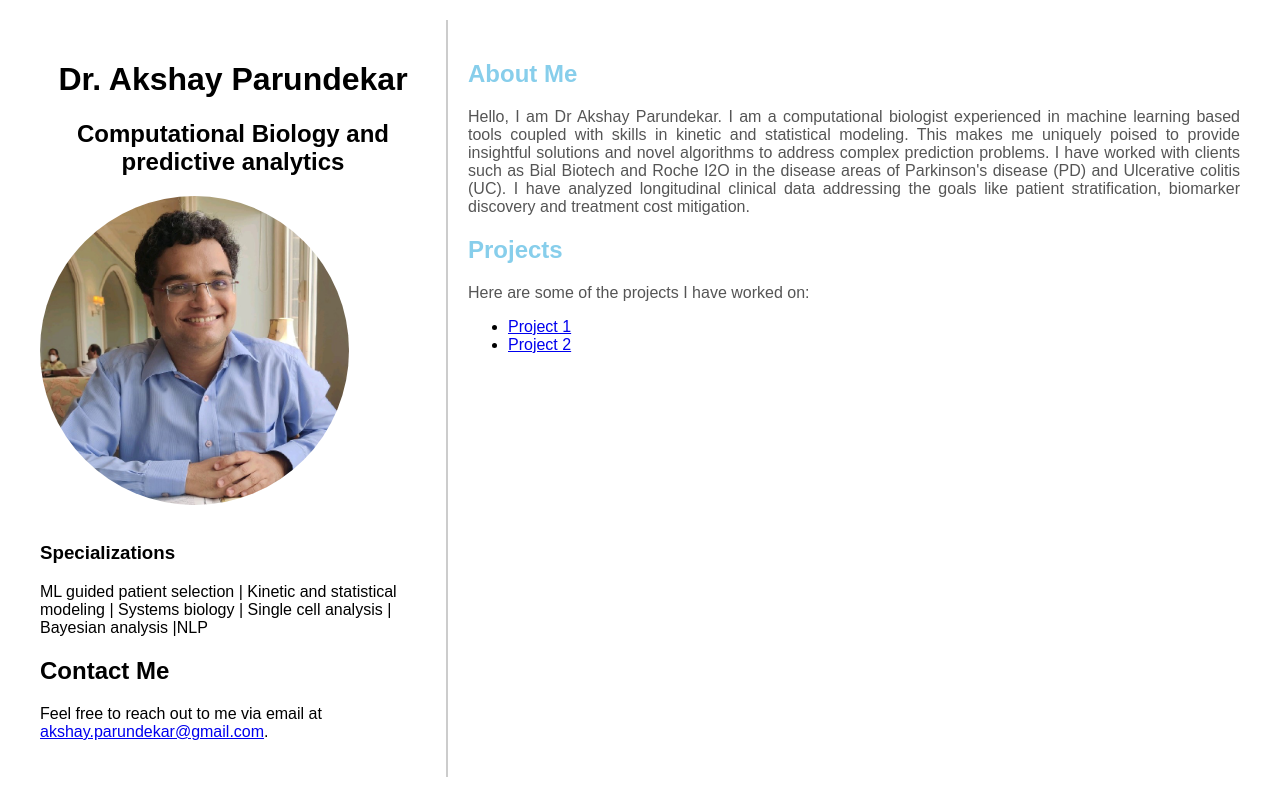
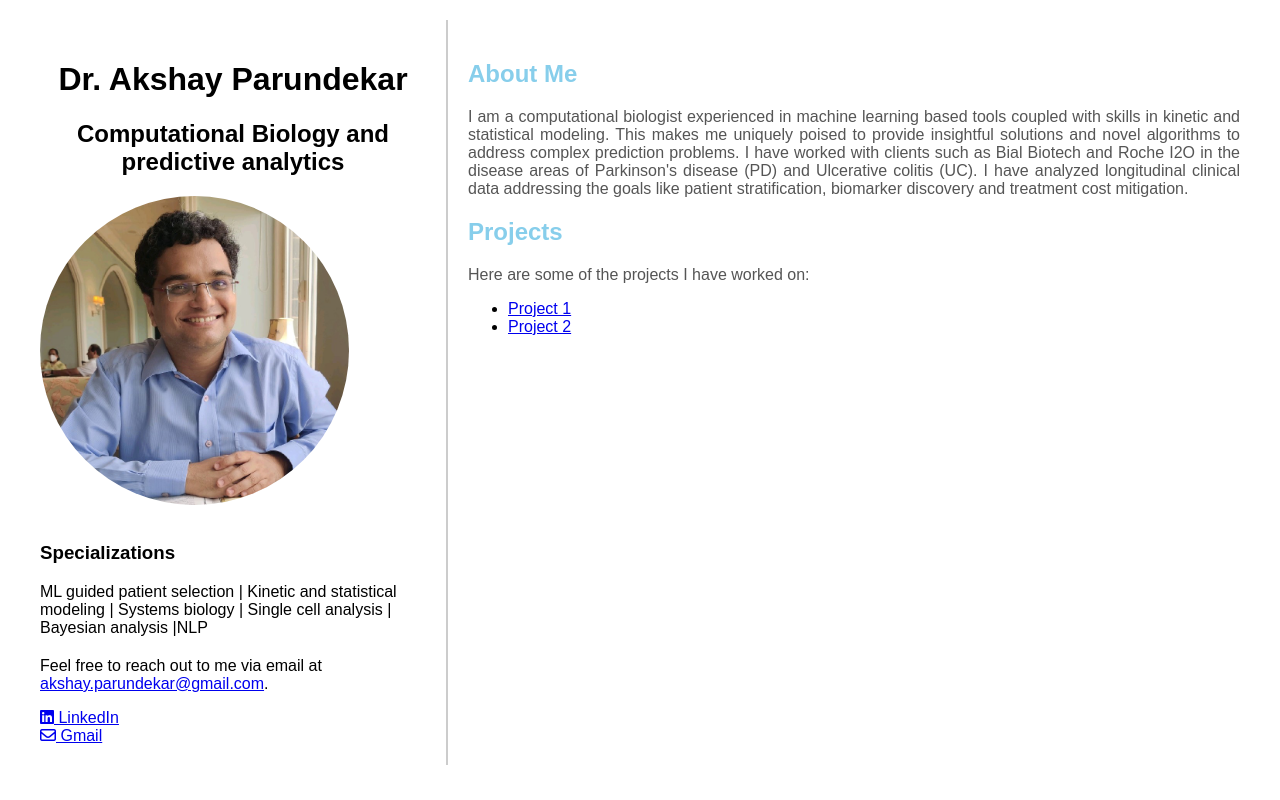
Before and after one commit to akshaymnp/akshay_parundekar.github.io, a plain HTML site: page index.html in a window 1280 px wide. Drawn offline with Linux system fonts and the light colour scheme.

Commit message:
Update index.html

```diff
--- a/index.html
+++ b/index.html
@@ -45,6 +45,8 @@
             color: darkviolet; /* Darken the color on hover */
         }
     </style>
+    <link rel="stylesheet" href="https://cdnjs.cloudflare.com/ajax/libs/font-awesome/6.0.0-beta3/css/all.min.css" integrity="sha384-xXb4toP1RwVjyAUn78hJck51HgkUWChHcz5c2p4BIyNc8yW/QkG7BuqCFCu66zfa" crossorigin="anonymous">
+
 </head>
 <body>
     <div class="left-frame">
@@ -59,18 +61,28 @@
             <!-- Add more specializations as needed -->
         </div>
         <section>
-            <h2>Contact Me</h2>
-            <p>
-                Feel free to reach out to me via email at <a href="mailto:akshay.parundekar@gmail.com">akshay.parundekar@gmail.com</a>.
-            </p>
-        </section>
+        <h2> </h2>
+        <p>
+            Feel free to reach out to me via email at <a href="mailto:akshay.parundekar@gmail.com">akshay.parundekar@gmail.com</a>.
+        </p>
+        <!-- LinkedIn and Gmail links with icons -->
+        <div class="contact-icons">
+            <a href="https://www.linkedin.com/in/akshay-parundekar-02832621/" target="_blank" rel="noopener noreferrer">
+                <i class="fab fa-linkedin"></i> LinkedIn
+            </a>
+            <br>
+            <a href="mailto:akshay.parundekar@gmail.com">
+                <i class="far fa-envelope"></i> Gmail
+            </a>
+        </div>
+    </section>
     </div>
     <div class="right-frame">
         <main>
             <section>
                 <h2>About Me</h2>
                 <p>
-                    Hello, I am Dr Akshay Parundekar. I am a computational biologist experienced in machine learning based tools coupled with skills in kinetic and statistical modeling. This makes me uniquely poised to provide insightful solutions and novel algorithms to address complex prediction problems. I have worked with clients such as Bial Biotech and Roche I2O in the disease areas of Parkinson's disease (PD) and Ulcerative colitis (UC). I have analyzed longitudinal clinical data addressing the goals like patient stratification, biomarker discovery and treatment cost mitigation.
+                    I am a computational biologist experienced in machine learning based tools coupled with skills in kinetic and statistical modeling. This makes me uniquely poised to provide insightful solutions and novel algorithms to address complex prediction problems. I have worked with clients such as Bial Biotech and Roche I2O in the disease areas of Parkinson's disease (PD) and Ulcerative colitis (UC). I have analyzed longitudinal clinical data addressing the goals like patient stratification, biomarker discovery and treatment cost mitigation.
 
                 </p>
             </section>
```
